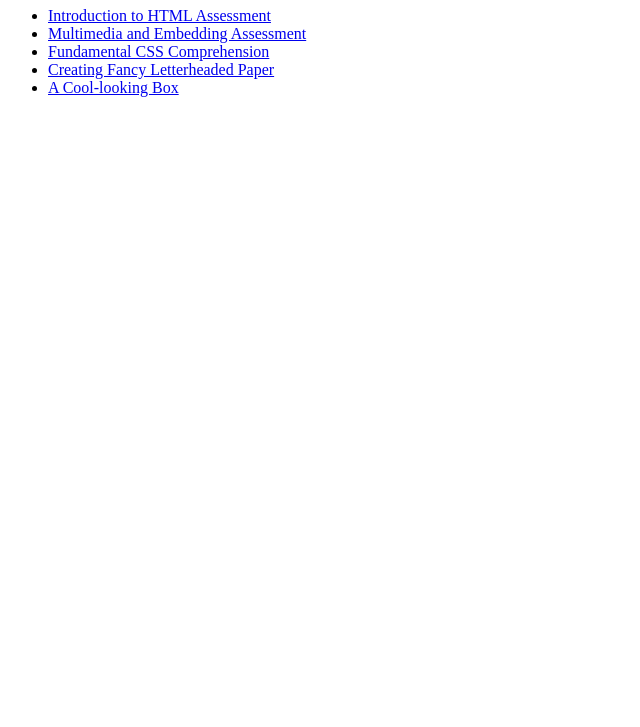
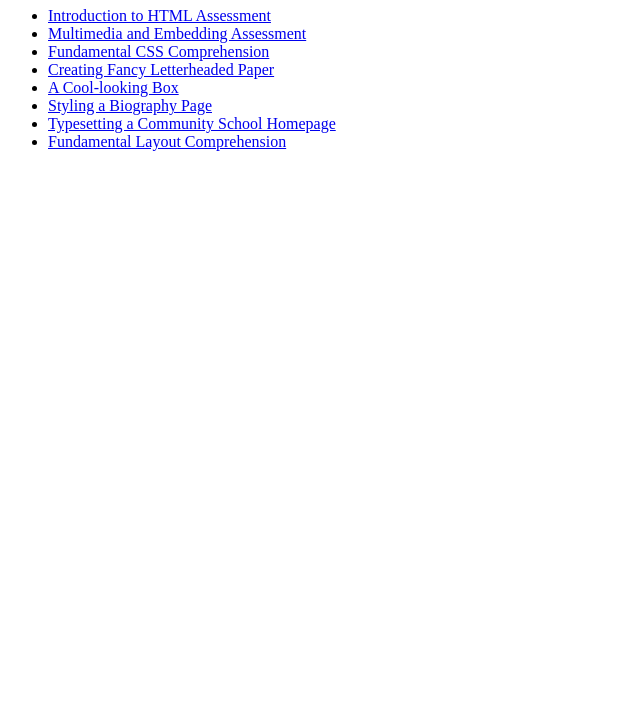
Before and after one commit to marrokyoung/marrokyoung.github.io, a plain HTML site: page index.html in a window 1280 px wide. Shown: the part 73-800 px from the top of the page, without its empty margins (0-640 px from the left). Drawn offline with Linux system fonts and the light colour scheme.

Commit message:
Added remaining links needed

```diff
--- a/index.html
+++ b/index.html
@@ -26,6 +26,15 @@
             <li><a
                     href="https://github.com/marrokyoung/marrokyoung.github.io/blob/main/A%20cool-looking%20box/index.html">A
                     Cool-looking Box</a></li>
+            <li><a
+                    href="https://github.com/marrokyoung/marrokyoung.github.io/blob/main/Styling%20a%20biography%20page/biog-download.html">Styling
+                    a Biography Page</a></li>
+            <li><a
+                    href="https://github.com/marrokyoung/marrokyoung.github.io/blob/main/Typsetting%20a%20community%20school%20homepage/index.html">Typesetting
+                    a Community School Homepage</a></li>
+            <li><a
+                    href="https://github.com/marrokyoung/marrokyoung.github.io/blob/main/Fundamental%20Layout%20Comprehension/index.html">Fundamental
+                    Layout Comprehension</a></li>
         </ul>
     </nav>
 </body>
```
